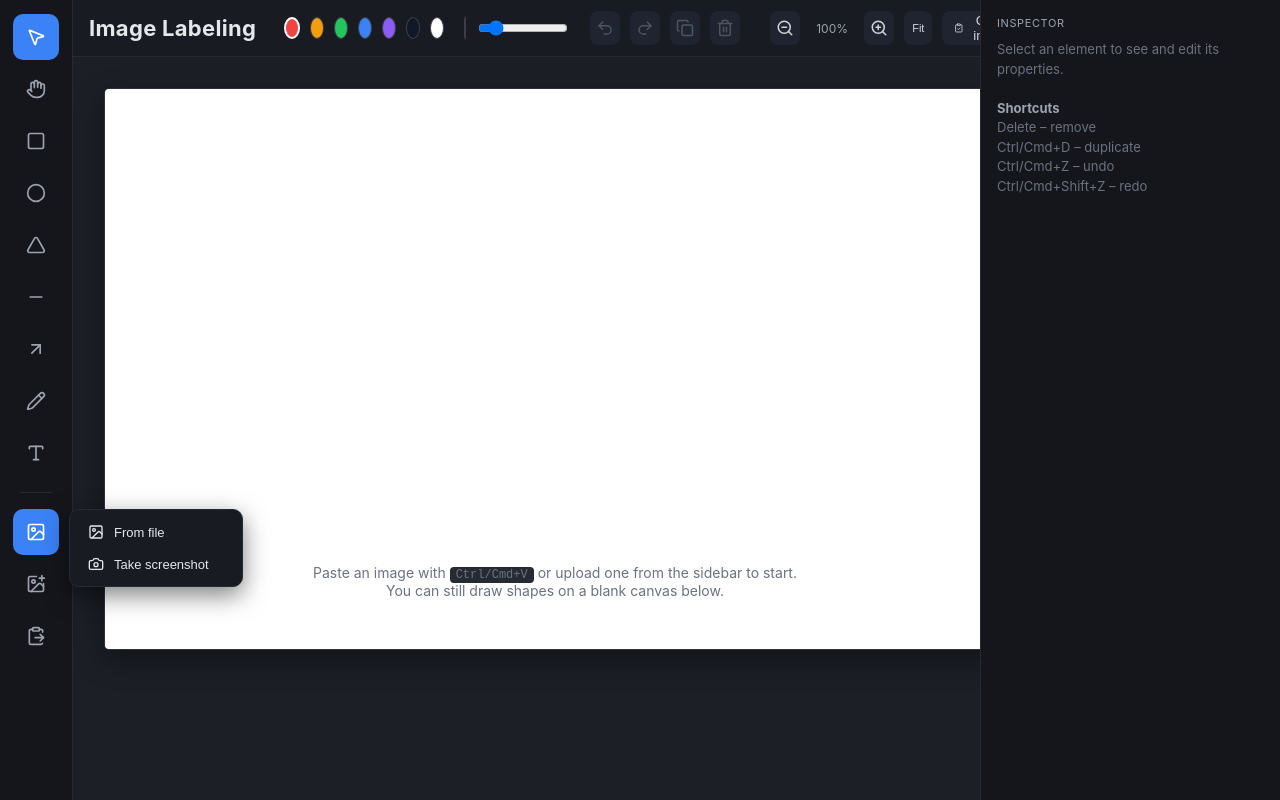
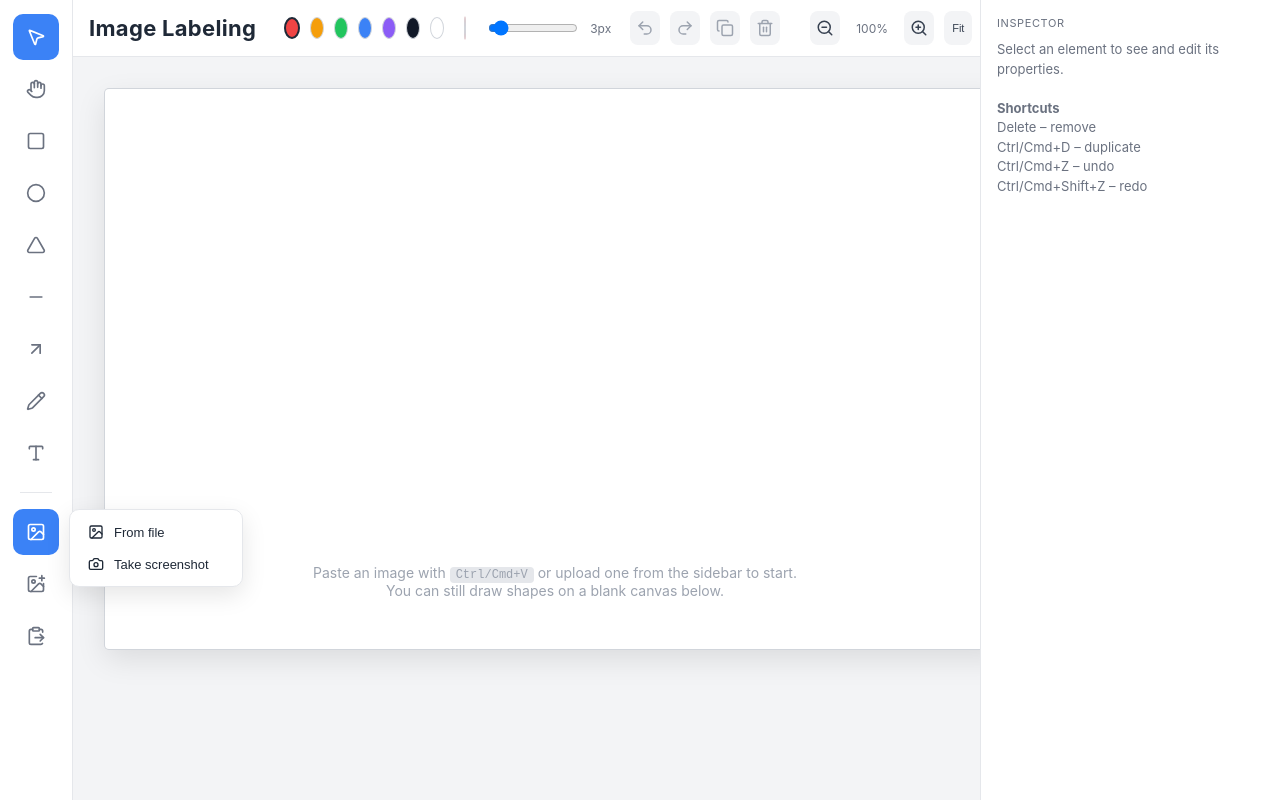
Before and after one commit to didi-stwn/image-labeling, a React (Create React App) app: page / in a window 1280 px wide. Both pictures are taken after a click on the button 36 px from the left and 532 px from the top of the page. Built offline with nearby package versions, Linux system fonts and the light colour scheme.

Commit message:
feat: change theme to light, and add stroke width, color in inspector

```diff
--- a/src/App.js
+++ b/src/App.js
@@ -870,9 +870,9 @@ export default function App() {
   const canvasH = canvasSize.height;
 
   return (
-    <div style={{ display: "flex", height: "100vh", width: "100%", background: "#1c1f26", fontFamily: "Inter, system-ui, sans-serif", color: "#e5e7eb" }}>
+    <div style={{ display: "flex", height: "100vh", width: "100%", background: "#f3f4f6", fontFamily: "Inter, system-ui, sans-serif", color: "#1f2937" }}>
       {/* Sidebar */}
-      <div style={{ width: 72, background: "#14161b", borderRight: "1px solid #262a33", display: "flex", flexDirection: "column", alignItems: "center", padding: "14px 0", gap: 6 }}>
+      <div style={{ width: 72, background: "#ffffff", borderRight: "1px solid #e5e7eb", display: "flex", flexDirection: "column", alignItems: "center", padding: "14px 0", gap: 6 }}>
         {TOOLS.map((t) => {
           const Icon = t.icon;
           const active = tool === t.id;
@@ -880,37 +880,37 @@ export default function App() {
             <button key={t.id} title={t.label} onClick={() => setTool(t.id)}
               style={{
                 width: 46, height: 46, borderRadius: 10, border: "none", cursor: "pointer",
-                background: active ? "#3b82f6" : "transparent", color: active ? "#fff" : "#9ca3af",
+                background: active ? "#3b82f6" : "transparent", color: active ? "#fff" : "#6b7280",
                 display: "flex", alignItems: "center", justifyContent: "center", transition: "background .15s",
               }}>
               <Icon size={20} />
             </button>
           );
         })}
-        <div style={{ width: 32, height: 1, background: "#262a33", margin: "10px 0" }} />
+        <div style={{ width: 32, height: 1, background: "#e5e7eb", margin: "10px 0" }} />
         <div ref={bgImagePopoverRef} style={{ position: "relative" }}>
           <button title="Set background image" onClick={() => setShowBgImagePopover((p) => !p)}
             style={{
               width: 46, height: 46, borderRadius: 10, border: "none", cursor: "pointer",
               background: showBgImagePopover ? "#3b82f6" : "transparent",
-              color: showBgImagePopover ? "#fff" : "#9ca3af",
+              color: showBgImagePopover ? "#fff" : "#6b7280",
               display: "flex", alignItems: "center", justifyContent: "center", transition: "background .15s",
             }}>
             <ImageIcon size={20} />
           </button>
           {showBgImagePopover && (
             <div style={{
-              position: "absolute", left: 56, top: 0, background: "#181b21",
-              border: "1px solid #262a33", borderRadius: 10, padding: 6,
-              boxShadow: "0 8px 24px rgba(0,0,0,.5)", zIndex: 100, minWidth: 160,
+              position: "absolute", left: 56, top: 0, background: "#ffffff",
+              border: "1px solid #e5e7eb", borderRadius: 10, padding: 6,
+              boxShadow: "0 8px 24px rgba(0,0,0,.1)", zIndex: 100, minWidth: 160,
             }}>
               <button onClick={() => { bgFileInputRef.current?.click(); setShowBgImagePopover(false); }}
                 style={{
                   display: "flex", alignItems: "center", gap: 10, width: "100%",
                   padding: "8px 12px", borderRadius: 8, border: "none", background: "transparent",
-                  color: "#e5e7eb", cursor: "pointer", fontSize: 13,
+                  color: "#1f2937", cursor: "pointer", fontSize: 13,
                 }}
-                onMouseEnter={(e) => e.currentTarget.style.background = "#262a33"}
+                onMouseEnter={(e) => e.currentTarget.style.background = "#f3f4f6"}
                 onMouseLeave={(e) => e.currentTarget.style.background = "transparent"}>
                 <ImageIcon size={16} /> From file
               </button>
@@ -918,9 +918,9 @@ export default function App() {
                 style={{
                   display: "flex", alignItems: "center", gap: 10, width: "100%",
                   padding: "8px 12px", borderRadius: 8, border: "none", background: "transparent",
-                  color: "#e5e7eb", cursor: "pointer", fontSize: 13,
+                  color: "#1f2937", cursor: "pointer", fontSize: 13,
                 }}
-                onMouseEnter={(e) => e.currentTarget.style.background = "#262a33"}
+                onMouseEnter={(e) => e.currentTarget.style.background = "#f3f4f6"}
                 onMouseLeave={(e) => e.currentTarget.style.background = "transparent"}>
                 <Camera size={16} /> Take screenshot
               </button>
@@ -933,24 +933,24 @@ export default function App() {
             style={{
               width: 46, height: 46, borderRadius: 10, border: "none", cursor: "pointer",
               background: showImagePopover ? "#3b82f6" : "transparent",
-              color: showImagePopover ? "#fff" : "#9ca3af",
+              color: showImagePopover ? "#fff" : "#6b7280",
               display: "flex", alignItems: "center", justifyContent: "center", transition: "background .15s",
             }}>
             <ImagePlus size={20} />
           </button>
           {showImagePopover && (
             <div style={{
-              position: "absolute", left: 56, top: 0, background: "#181b21",
-              border: "1px solid #262a33", borderRadius: 10, padding: 6,
-              boxShadow: "0 8px 24px rgba(0,0,0,.5)", zIndex: 100, minWidth: 160,
+              position: "absolute", left: 56, top: 0, background: "#ffffff",
+              border: "1px solid #e5e7eb", borderRadius: 10, padding: 6,
+              boxShadow: "0 8px 24px rgba(0,0,0,.1)", zIndex: 100, minWidth: 160,
             }}>
               <button onClick={() => { overlayFileInputRef.current?.click(); setShowImagePopover(false); }}
                 style={{
                   display: "flex", alignItems: "center", gap: 10, width: "100%",
                   padding: "8px 12px", borderRadius: 8, border: "none", background: "transparent",
-                  color: "#e5e7eb", cursor: "pointer", fontSize: 13,
+                  color: "#1f2937", cursor: "pointer", fontSize: 13,
                 }}
-                onMouseEnter={(e) => e.currentTarget.style.background = "#262a33"}
+                onMouseEnter={(e) => e.currentTarget.style.background = "#f3f4f6"}
                 onMouseLeave={(e) => e.currentTarget.style.background = "transparent"}>
                 <ImagePlus size={16} /> From file
               </button>
@@ -958,9 +958,9 @@ export default function App() {
                 style={{
                   display: "flex", alignItems: "center", gap: 10, width: "100%",
                   padding: "8px 12px", borderRadius: 8, border: "none", background: "transparent",
-                  color: "#e5e7eb", cursor: "pointer", fontSize: 13,
+                  color: "#1f2937", cursor: "pointer", fontSize: 13,
                 }}
-                onMouseEnter={(e) => e.currentTarget.style.background = "#262a33"}
+                onMouseEnter={(e) => e.currentTarget.style.background = "#f3f4f6"}
                 onMouseLeave={(e) => e.currentTarget.style.background = "transparent"}>
                 <Camera size={16} /> Take screenshot
               </button>
@@ -968,7 +968,7 @@ export default function App() {
           )}
           <input ref={overlayFileInputRef} type="file" accept="image/*" onChange={handleOverlayUpload} style={{ display: "none" }} />
         </div>
-        <button title="Ctrl/Cmd+V pastes: sets background if empty, otherwise adds an overlay image" onClick={() => { }} style={{ width: 46, height: 46, borderRadius: 10, border: "none", background: "transparent", color: "#9ca3af", display: "flex", alignItems: "center", justifyContent: "center", cursor: "default" }}>
+        <button title="Ctrl/Cmd+V pastes: sets background if empty, otherwise adds an overlay image" onClick={() => { }} style={{ width: 46, height: 46, borderRadius: 10, border: "none", background: "transparent", color: "#6b7280", display: "flex", alignItems: "center", justifyContent: "center", cursor: "default" }}>
           <ClipboardPaste size={20} />
         </button>
       </div>
@@ -976,21 +976,21 @@ export default function App() {
       {/* Main */}
       <div style={{ flex: 1, display: "flex", flexDirection: "column", overflow: "auto" }}>
         {/* Top toolbar */}
-        <div style={{ height: 56, background: "#181b21", borderBottom: "1px solid #262a33", display: "flex", alignItems: "center", padding: "0 16px", gap: 10 }}>
-          <strong style={{ fontSize: 22, letterSpacing: 0.3, marginRight: 8 }}>Image&nbsp;Labeling</strong>
-          <div style={{ width: 1, height: 24, background: "#262a33" }} />
+        <div style={{ height: 56, background: "#ffffff", borderBottom: "1px solid #e5e7eb", display: "flex", alignItems: "center", padding: "0 16px", gap: 10 }}>
+          <strong style={{ fontSize: 22, letterSpacing: 0.3, marginRight: 8, color: "#1f2937" }}>Image&nbsp;Labeling</strong>
+          <div style={{ width: 1, height: 24, background: "#e5e7eb" }} />
           {COLORS.map((c) => (
             <button key={c} onClick={() => changeSelectedColor(c)}
               style={{
-                width: 22, height: 22, borderRadius: "50%", border: color === c ? "2px solid #fff" : "1px solid #3a3f4a",
+                width: 22, height: 22, borderRadius: "50%", border: color === c ? "2px solid #1f2937" : "1px solid #d1d5db",
                 background: c, cursor: "pointer",
               }} />
           ))}
-          <div style={{ width: 1, height: 24, background: "#262a33" }} />
+          <div style={{ width: 1, height: 24, background: "#e5e7eb" }} />
           <label
             style={{
               width: 22, height: 22, borderRadius: "50%",
-              border: "1px solid #3a3f4a", background: color,
+              border: "1px solid #d1d5db", background: color,
               cursor: "pointer", display: "flex", alignItems: "center", justifyContent: "center",
               fontSize: 20, color: "#fff",
             }}
@@ -998,24 +998,26 @@ export default function App() {
             <input type="color" value={color} onChange={(e) => changeSelectedColor(e.target.value)}
               style={{ width: 0, height: 0, border: "none", padding: 0, opacity: 0, position: "absolute" }} />
           </label>
-          <input type="range" min={1} max={16} value={strokeWidth}
+          <div style={{ width: 1, height: 24, background: "#e5e7eb" }} />
+          <input type="range" min={1} max={32} value={strokeWidth}
             onChange={(e) => {
               const v = Number(e.target.value);
               setStrokeWidth(v);
               if (selectedId && selectedId !== "__canvas__") updateElements((prev) => prev.map((el) => el.id === selectedId ? { ...el, strokeWidth: v } : el));
             }}
             style={{ width: 90 }} title="Stroke width" />
-          <div style={{ width: 1, height: 24, background: "#262a33" }} />
+          <span style={{ fontSize: 12, color: "#6b7280", minWidth: 20, textAlign: "center" }}>{strokeWidth}px</span>
+          <div style={{ width: 1, height: 24, background: "#e5e7eb" }} />
           <button onClick={undo} disabled={!history.length} style={iconBtnStyle(!history.length)} title="Undo"><Undo2 size={18} /></button>
           <button onClick={redo} disabled={!future.length} style={iconBtnStyle(!future.length)} title="Redo"><Redo2 size={18} /></button>
           <button onClick={duplicateSelected} disabled={!selectedId || selectedId === "__canvas__"} style={iconBtnStyle(!selectedId || selectedId === "__canvas__")} title="Duplicate"><Copy size={18} /></button>
           <button onClick={deleteSelected} disabled={!selectedId || selectedId === "__canvas__"} style={iconBtnStyle(!selectedId || selectedId === "__canvas__")} title="Delete"><Trash2 size={18} /></button>
           <div style={{ flex: 1 }} />
-          <div style={{ width: 1, height: 24, background: "#262a33" }} />
+          <div style={{ width: 1, height: 24, background: "#e5e7eb" }} />
           <button onClick={() => setZoom((z) => clamp(z - 0.1, 0.1, 5))} style={iconBtnStyle(false)} title="Zoom out">
             <ZoomOut size={18} />
           </button>
-          <span style={{ fontSize: 12, color: "#9ca3af", minWidth: 44, textAlign: "center" }}>{Math.round(zoom * 100)}%</span>
+          <span style={{ fontSize: 12, color: "#6b7280", minWidth: 44, textAlign: "center" }}>{Math.round(zoom * 100)}%</span>
           <button onClick={() => setZoom((z) => clamp(z + 0.1, 0.1, 5))} style={iconBtnStyle(false)} title="Zoom in">
             <ZoomIn size={18} />
           </button>
@@ -1055,7 +1057,7 @@ export default function App() {
               window.addEventListener("pointerup", onUp);
             }
           }}
-          style={{ flex: 1, overflow: "auto", display: "flex", alignItems: "flex-start", padding: 32, background: "#1c1f26", position: "relative" }}>
+          style={{ flex: 1, overflow: "auto", display: "flex", alignItems: "flex-start", padding: 32, background: "#f3f4f6", position: "relative" }}>
           <div
             ref={canvasRef}
             onPointerDown={onCanvasPointerDown}
@@ -1066,13 +1068,13 @@ export default function App() {
               backgroundSize: bgImage ? "cover" : "100% 100%",
               backgroundPosition: "0 0",
               boxShadow: selectedId === "__canvas__"
-                ? "0 0 0 2px #3b82f6, 0 10px 30px rgba(0,0,0,.4)"
-                : "0 0 0 1px #2c313b, 0 10px 30px rgba(0,0,0,.4)",
+                ? "0 0 0 2px #3b82f6, 0 10px 30px rgba(0,0,0,.1)"
+                : "0 0 0 1px #d1d5db, 0 10px 30px rgba(0,0,0,.1)",
               borderRadius: 4, cursor: tool === "select" ? "default" : tool === "pan" ? "grab" : "crosshair", flexShrink: 0,
             }}
           >
             {!bgImage && elements.length === 0 && (
-              <div style={{ position: "absolute", color: "#6b7280", fontSize: 14, textAlign: "center", bottom: 50, width: "100%" }}>
+              <div style={{ position: "absolute", color: "#9ca3af", fontSize: 14, textAlign: "center", bottom: 50, width: "100%" }}>
                 Paste an image with <kbd style={kbdStyle}>Ctrl/Cmd+V</kbd> or upload one from the sidebar to start.
                 <br />You can still draw shapes on a blank canvas below.
               </div>
@@ -1151,8 +1153,8 @@ export default function App() {
       </div>
 
       {/* Right inspector */}
-      <div style={{ width: 300, minWidth: 300, background: "#14161b", borderLeft: "1px solid #262a33", padding: 16, fontSize: 13, boxSizing: "border-box" }}>
-        <div style={{ color: "#9ca3af", textTransform: "uppercase", fontSize: 11, letterSpacing: 0.6, marginBottom: 10 }}>Inspector</div>
+      <div style={{ width: 300, minWidth: 300, background: "#ffffff", borderLeft: "1px solid #e5e7eb", padding: 16, fontSize: 13, boxSizing: "border-box" }}>
+        <div style={{ color: "#6b7280", textTransform: "uppercase", fontSize: 11, letterSpacing: 0.6, marginBottom: 10 }}>Inspector</div>
         {selectedId === "__canvas__" ? (
           <div style={{ display: "flex", flexDirection: "column", gap: 10 }}>
             <Row label="Type" value="canvas" />
@@ -1172,12 +1174,12 @@ export default function App() {
               <div>
                 <div style={{ color: "#6b7280", marginBottom: 4 }}>Canvas color</div>
                 <input type="color" value={canvasColor} onChange={(e) => setCanvasColor(e.target.value)}
-                  style={{ width: "100%", height: 32, border: "1px solid #2c313b", borderRadius: 6, cursor: "pointer", background: "none", padding: 2 }} />
+                  style={{ width: "100%", height: 32, border: "1px solid #d1d5db", borderRadius: 6, cursor: "pointer", background: "none", padding: 2 }} />
               </div>
             )}
             {bgImage && (
               <button onClick={clearBackgroundImage}
-                style={{ ...selectStyle, cursor: "pointer", display: "flex", alignItems: "center", justifyContent: "center", gap: 6, color: "#fca5a5", border: "1px solid #3a2030" }}>
+                style={{ ...selectStyle, cursor: "pointer", display: "flex", alignItems: "center", justifyContent: "center", gap: 6, color: "#dc2626", border: "1px solid #fecaca" }}>
                 <Trash2 size={14} /> Remove background image
               </button>
             )}
@@ -1243,6 +1245,30 @@ export default function App() {
                 }}
                 style={selectStyle} />
             </div>
+            {(["rect", "ellipse", "triangle", "line", "arrow", "pen"].includes(selectedEl.type)) && (
+              <>
+                <div>
+                  <div style={{ color: "#6b7280", marginBottom: 4 }}>Stroke width</div>
+                  <div style={{ display: "flex", alignItems: "center", gap: 8 }}>
+                    <input type="range" min={1} max={16} value={selectedEl.strokeWidth}
+                      onChange={(e) => {
+                        const v = Number(e.target.value);
+                        updateElements((prev) => prev.map((p) => p.id === selectedEl.id ? { ...p, strokeWidth: v } : p));
+                      }}
+                      style={{ width: "100%" }} />
+                    <span style={{ fontSize: 12, color: "#6b7280", minWidth: 20, textAlign: "center" }}>{selectedEl.strokeWidth}px</span>
+                  </div>
+                </div>
+                <div>
+                  <div style={{ color: "#6b7280", marginBottom: 4 }}>Stroke color</div>
+                  <input type="color" value={selectedEl.stroke}
+                    onChange={(e) => {
+                      updateElements((prev) => prev.map((p) => p.id === selectedEl.id ? { ...p, stroke: e.target.value } : p));
+                    }}
+                    style={{ width: "100%", height: 32, border: "1px solid #d1d5db", borderRadius: 6, cursor: "pointer", background: "none", padding: 2 }} />
+                </div>
+              </>
+            )}
             {(["rect", "ellipse", "triangle"].includes(selectedEl.type)) && (
               <div>
                 <div style={{ color: "#6b7280", marginBottom: 4 }}>Fill color</div>
@@ -1252,14 +1278,14 @@ export default function App() {
                     onChange={(e) => {
                       updateElements((prev) => prev.map((p) => p.id === selectedEl.id ? { ...p, fill: e.target.value } : p));
                     }}
-                    style={{ flex: 1, height: 32, border: "1px solid #2c313b", borderRadius: 6, cursor: "pointer", background: "none", padding: 2 }} />
+                    style={{ flex: 1, height: 32, border: "1px solid #d1d5db", borderRadius: 6, cursor: "pointer", background: "none", padding: 2 }} />
                   <button onClick={() => {
                     const isFilled = selectedEl.fill && selectedEl.fill !== "transparent";
                     updateElements((prev) => prev.map((p) => p.id === selectedEl.id ? { ...p, fill: isFilled ? "transparent" : "#ef4444" } : p));
                   }}
                     style={{
-                      padding: "4px 10px", borderRadius: 6, border: "1px solid #2c313b",
-                      background: "transparent", color: "#9ca3af", cursor: "pointer", fontSize: 12, whiteSpace: "nowrap",
+                      padding: "4px 10px", borderRadius: 6, border: "1px solid #d1d5db",
+                      background: "transparent", color: "#6b7280", cursor: "pointer", fontSize: 12, whiteSpace: "nowrap",
                     }}>
                     {selectedEl.fill && selectedEl.fill !== "transparent" ? "No fill" : "Fill"}
                   </button>
@@ -1269,7 +1295,7 @@ export default function App() {
             {selectedEl.type === "image" && (
               <div>
                 <div style={{ color: "#6b7280", marginBottom: 4 }}>Keep aspect ratio</div>
-                <label style={{ display: "flex", alignItems: "center", gap: 8, cursor: "pointer", color: "#e5e7eb", fontSize: 13 }}>
+                <label style={{ display: "flex", alignItems: "center", gap: 8, cursor: "pointer", color: "#1f2937", fontSize: 13 }}>
                   <input type="checkbox" checked={selectedEl.keepAspectRatio !== false}
                     onChange={(e) => {
                       const v = e.target.checked;
@@ -1323,7 +1349,7 @@ export default function App() {
           <div style={{ color: "#6b7280", lineHeight: 1.5 }}>
             Select an element to see and edit its properties.
             <br /><br />
-            <strong style={{ color: "#9ca3af" }}>Shortcuts</strong>
+            <strong style={{ color: "#6b7280" }}>Shortcuts</strong>
             <br />Delete – remove
             <br />Ctrl/Cmd+D – duplicate
             <br />Ctrl/Cmd+Z – undo
@@ -1334,15 +1360,15 @@ export default function App() {
         {/* Crop modal for screenshot */}
         {isCropping && screenshotData && (
           <div style={{
-            position: "fixed", inset: 0, zIndex: 1000, background: "rgba(0,0,0,.7)",
+            position: "fixed", inset: 0, zIndex: 1000, background: "rgba(0,0,0,.5)",
             display: "flex", alignItems: "center", justifyContent: "center",
           }}>
             <div style={{
-              background: "#1c1f26", borderRadius: 12, padding: 20,
-              boxShadow: "0 20px 60px rgba(0,0,0,.6)", maxWidth: "90vw", maxHeight: "90vh",
+              background: "#ffffff", borderRadius: 12, padding: 20,
+              boxShadow: "0 20px 60px rgba(0,0,0,.15)", maxWidth: "90vw", maxHeight: "90vh",
               display: "flex", flexDirection: "column", gap: 12,
             }}>
-              <div style={{ color: "#9ca3af", fontSize: 13 }}>
+              <div style={{ color: "#6b7280", fontSize: 13 }}>
                 Drag to select the area you want to keep, then click <strong>Save</strong>.
               </div>
               <div style={{
@@ -1356,21 +1382,21 @@ export default function App() {
                     {/* Dark overlay areas */}
                     <div style={{
                       position: "absolute", left: 0, top: 0, width: "100%", height: cropRect.y,
-                      background: "rgba(0,0,0,.5)", pointerEvents: "none",
+                      background: "rgba(0,0,0,.4)", pointerEvents: "none",
                     }} />
                     <div style={{
                       position: "absolute", left: 0, top: cropRect.y + cropRect.h, width: "100%",
                       height: `calc(100% - ${cropRect.y + cropRect.h}px)`,
-                      background: "rgba(0,0,0,.5)", pointerEvents: "none",
+                      background: "rgba(0,0,0,.4)", pointerEvents: "none",
                     }} />
                     <div style={{
                       position: "absolute", left: 0, top: cropRect.y, width: cropRect.x, height: cropRect.h,
-                      background: "rgba(0,0,0,.5)", pointerEvents: "none",
+                      background: "rgba(0,0,0,.4)", pointerEvents: "none",
                     }} />
                     <div style={{
                       position: "absolute", left: cropRect.x + cropRect.w, top: cropRect.y,
                       width: `calc(100% - ${cropRect.x + cropRect.w}px)`, height: cropRect.h,
-                      background: "rgba(0,0,0,.5)", pointerEvents: "none",
+                      background: "rgba(0,0,0,.4)", pointerEvents: "none",
                     }} />
                     {/* Selection border */}
                     <div style={{
@@ -1400,8 +1426,8 @@ export default function App() {
               <div style={{ display: "flex", justifyContent: "flex-end", gap: 10 }}>
                 <button onClick={cancelScreenshot}
                   style={{
-                    padding: "8px 20px", borderRadius: 8, border: "1px solid #2c313b",
-                    background: "transparent", color: "#9ca3af", cursor: "pointer", fontSize: 13,
+                    padding: "8px 20px", borderRadius: 8, border: "1px solid #d1d5db",
+                    background: "transparent", color: "#6b7280", cursor: "pointer", fontSize: 13,
                   }}>Cancel</button>
                 <button onClick={saveScreenshot}
                   style={{
@@ -1420,7 +1446,7 @@ export default function App() {
 function Row({ label, value }) {
   return (
     <div style={{ display: "flex", justifyContent: "space-between" }}>
-      <span style={{ color: "#6b7280" }}>{label}</span>
+      <span style={{ color: "#9ca3af" }}>{label}</span>
       <span>{value}</span>
     </div>
   );
@@ -1428,8 +1454,8 @@ function Row({ label, value }) {
 
 function iconBtnStyle(disabled) {
   return {
-    width: 34, height: 34, borderRadius: 8, border: "none", background: "#202430",
-    color: disabled ? "#4b5563" : "#d1d5db", display: "flex", alignItems: "center", justifyContent: "center",
+    width: 34, height: 34, borderRadius: 8, border: "none", background: "#f3f4f6",
+    color: disabled ? "#9ca3af" : "#374151", display: "flex", alignItems: "center", justifyContent: "center",
     cursor: disabled ? "not-allowed" : "pointer",
   };
 }
@@ -1445,9 +1471,9 @@ function handleStyle(pos) {
   return base;
 }
 
-const kbdStyle = { background: "#262a33", padding: "1px 6px", borderRadius: 4, fontSize: 12 };
+const kbdStyle = { background: "#e5e7eb", padding: "1px 6px", borderRadius: 4, fontSize: 12 };
 
 const selectStyle = {
-  width: "100%", background: "#202430", color: "#e5e7eb", border: "1px solid #2c313b",
+  width: "100%", background: "#ffffff", color: "#1f2937", border: "1px solid #d1d5db",
   borderRadius: 6, padding: "6px 8px", fontSize: 13, boxSizing: "border-box"
 };
```
